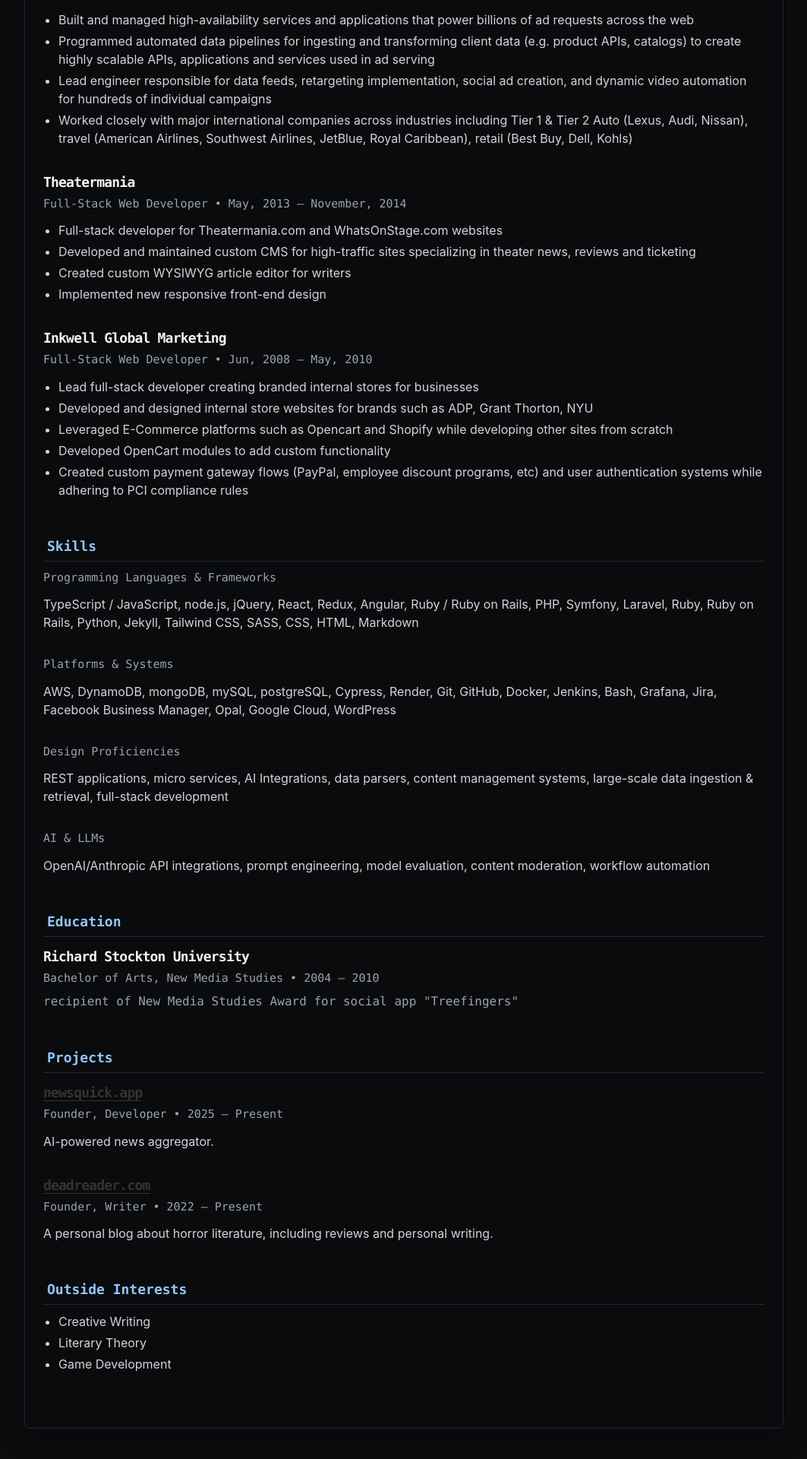
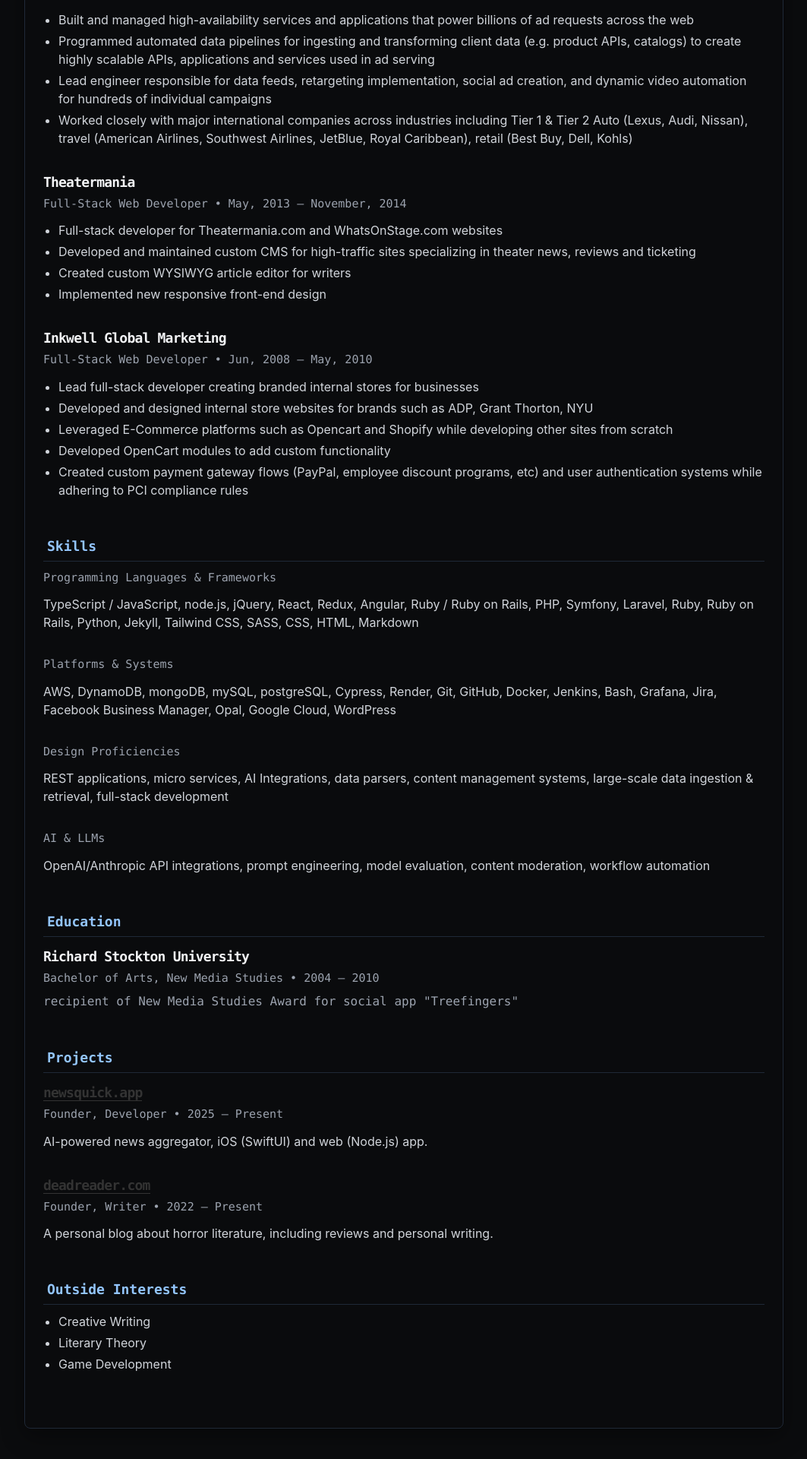
Before and after one commit to bsullivan-io/bsullivan.io, a Jekyll site: the page built from resume/index.html, in a window 1280 px wide. Shown: the part 1284-3204 px from the top of the page at 76% size, without its empty margins (108-1171 px from the left). Built offline with Jekyll 4.4.1, drawn with Linux system fonts in a browser that asks for light colours.

Commit message:
update layout and ai

```diff
--- a/_data/projects.yml
+++ b/_data/projects.yml
@@ -6,7 +6,7 @@
   role: Founder, Developer
   duration: 2025 &mdash; Present
   url: "https://newsquick.app"
-  description: AI-powered news aggregator.
+  description: AI-powered news aggregator, iOS (SwiftUI) and web (Node.js) app.
 # deadreader.com
 - project: deadreader.com
   role: Founder, Writer
--- a/_layouts/resume2.html
+++ b/_layouts/resume2.html
@@ -102,6 +102,9 @@
       .resume-content .icon-links-terminal a:hover { text-decoration: underline; }
       .resume-content .page-header { text-align: center; }
       .resume-content .contact-button { margin-left: auto; margin-right: auto; }
+
+      .resume-content #interests a { color: #86efac; text-decoration: none; }
+      .resume-content #interests a:hover { text-decoration: underline; }
     </style>
   </head>
 
@@ -251,7 +254,7 @@
           {% endif %}
 
           {% if site.resume_section_interests %}
-          <section class="content-section">
+          <section class="content-section" id="interests">
             <header class="section-header">
               <h2>Outside Interests</h2>
             </header>
```
